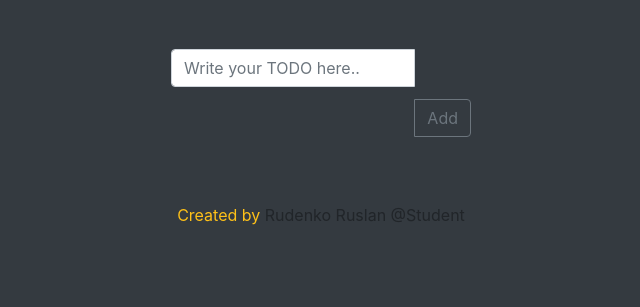
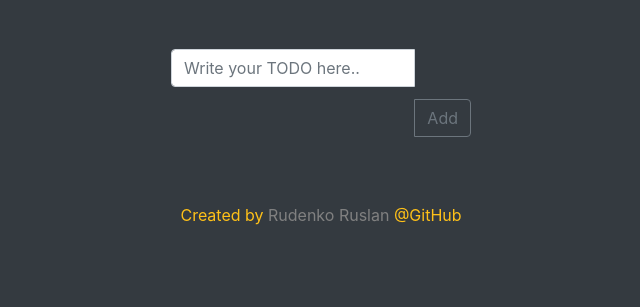
Before and after one commit to RuslanPr0g/FlaskyDO, a Flask app: page / in a window 1280 px wide. Shown: the part 364-671 px from the top of the page, without its empty margins (319-959 px from the left). Run offline with Flask 2, Linux system fonts and the light colour scheme; data that the repository does not hold is empty; some libraries are stand-ins or nearby versions.

Commit message:
github link added

```diff
--- a/templates/index.html
+++ b/templates/index.html
@@ -43,7 +43,7 @@
     </form>
 
     <div style="margin: auto; margin-top: 50px;">
-        <p><span style="color: #FFC118">Created by</span> Rudenko Ruslan @Student</p>
+        <p><span style="color: #FFC118">Created by</span> <span style="color: grey;">Rudenko Ruslan</span> <a target="_blank" href="https://github.com/RuslanPr0g/FlaskyDO" style="color: #FFC118">@GitHub</a></p>
     </div>
 </div>
 {% endblock %}
```
